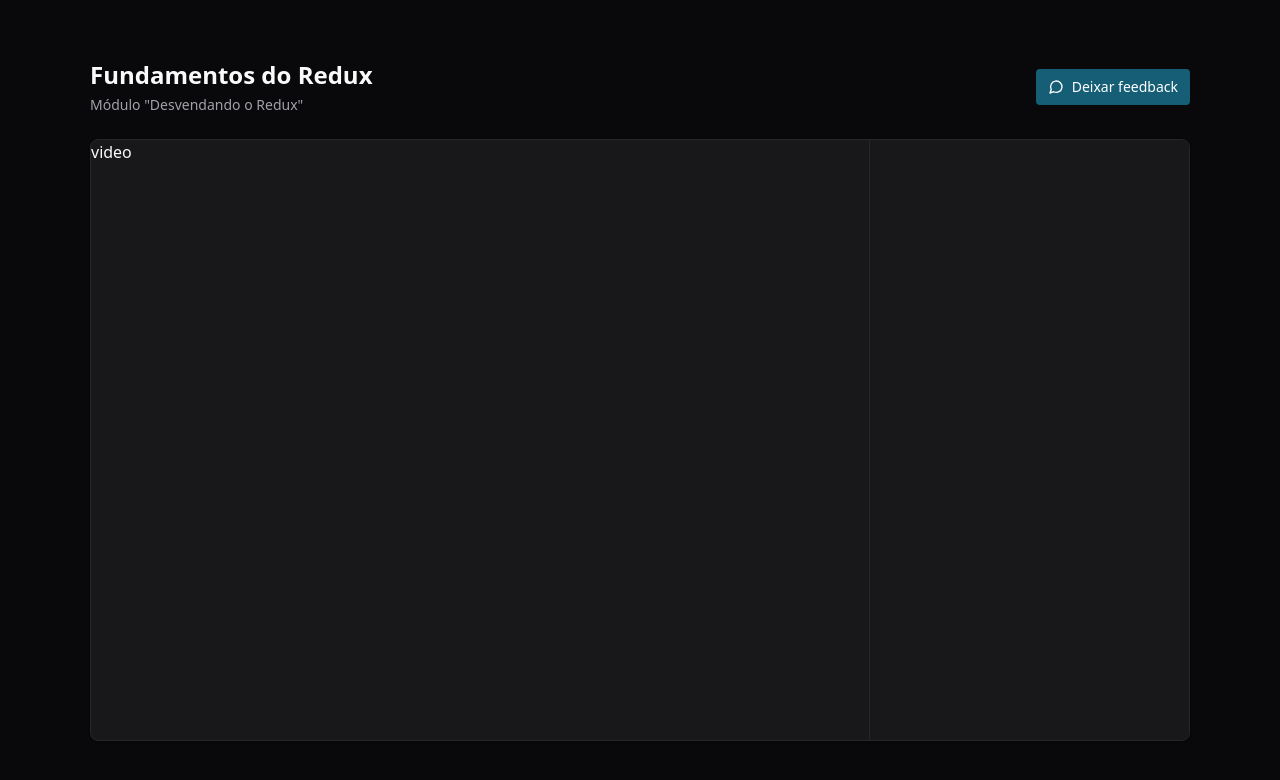
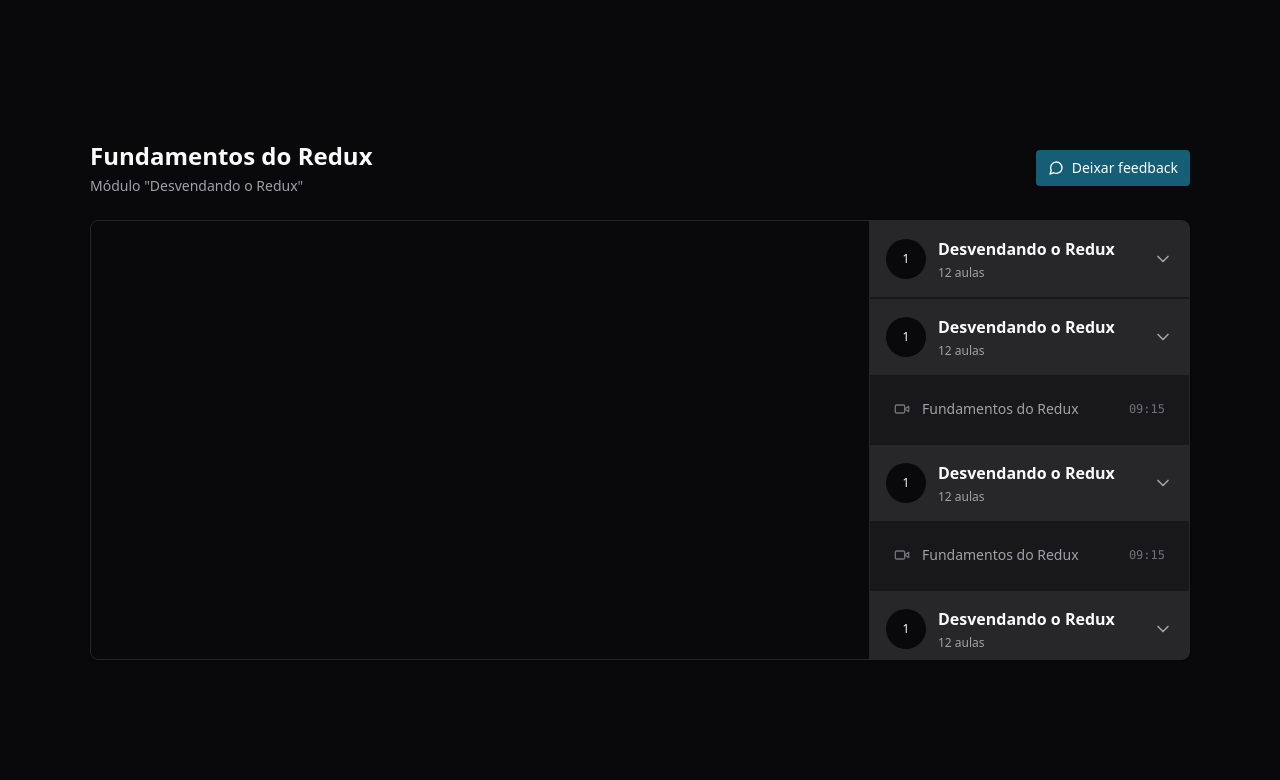
Before and after one commit to lfeliperibeiro/state-managements, a React (Vite) app: page / in a window 1280 px wide. Shown: the top 780 px of the page. Built offline with nearby package versions, Linux system fonts and the light colour scheme.

Commit message:
feat: create player ui

```diff
--- a/src/pages/Player.tsx
+++ b/src/pages/Player.tsx
@@ -1,4 +1,5 @@
-import { MessageCircle } from 'lucide-react';
+import { ChevronDown, MessageCircle, Video } from 'lucide-react';
+import ReactPlayer from 'react-player';
 
 export function Player() {
   return (
@@ -16,9 +17,120 @@
             Deixar feedback
           </button>
         </div>
-        <main className="relative flex overflow-hidden rounded-lg border border-zinc-800 bg-zinc-900 shadow">
-          <div className="flex-1">video</div>
-          <aside className="w-80 border-l border-x-zinc-800 bg-zinc-900 h-[600px]"></aside>
+        <main className="relative flex overflow-hidden rounded-lg border border-zinc-800 bg-zinc-900 shadow pr-80">
+          <div className="flex-1">
+            <div className="w-full bg-zinc-950 aspect-video">
+              <ReactPlayer
+                width="100%"
+                height="100%"
+                controls
+                url={'https://www.youtube.com/watch?v=Jai8w6K_GnY'}
+              />
+            </div>
+          </div>
+          <aside className="w-80 absolute top-0 bottom-0 right-0 border-l border-x-zinc-800 divide-y-2 divide-zinc-900 bg-zinc-900 overflow-y-scroll scrollbar scrollbar-thin scrollbar-track-zinc-950 scrollbar-thumb-zinc-800">
+            <div>
+              <button className="flex w-full items-center gap-3 bg-zinc-800 p-4">
+                <div className="flex h-10 w-10 rounded-full items-center justify-center bg-zinc-950 text-xs">
+                  1
+                </div>
+                <div className="flex flex-col gap-1 text-left">
+                  <strong>Desvendando o Redux</strong>
+                  <span className="text-xs text-zinc-400">12 aulas</span>
+                </div>
+                <ChevronDown className="h-5 w-5 ml-auto text-zinc-400" />
+              </button>
+
+            </div>
+
+            <div>
+              <button className="flex w-full items-center gap-3 bg-zinc-800 p-4">
+                <div className="flex h-10 w-10 rounded-full items-center justify-center bg-zinc-950 text-xs">
+                  1
+                </div>
+                <div className="flex flex-col gap-1 text-left">
+                  <strong>Desvendando o Redux</strong>
+                  <span className="text-xs text-zinc-400">12 aulas</span>
+                </div>
+                <ChevronDown className="h-5 w-5 ml-auto text-zinc-400" />
+              </button>
+              <nav className="relative flex flex-col gap-4 p-6">
+                <button className="flex items-center gap-3 text-sm text-zinc-400">
+                  <Video className="h-4 w-4 text-zinc-500" />
+                  <span>Fundamentos do Redux</span>
+                  <span className="ml-auto font-mono text-xs text-zinc-500">
+                    09:15
+                  </span>
+                </button>
+              </nav>
+            </div>
+
+            <div>
+              <button className="flex w-full items-center gap-3 bg-zinc-800 p-4">
+                <div className="flex h-10 w-10 rounded-full items-center justify-center bg-zinc-950 text-xs">
+                  1
+                </div>
+                <div className="flex flex-col gap-1 text-left">
+                  <strong>Desvendando o Redux</strong>
+                  <span className="text-xs text-zinc-400">12 aulas</span>
+                </div>
+                <ChevronDown className="h-5 w-5 ml-auto text-zinc-400" />
+              </button>
+              <nav className="relative flex flex-col gap-4 p-6">
+                <button className="flex items-center gap-3 text-sm text-zinc-400">
+                  <Video className="h-4 w-4 text-zinc-500" />
+                  <span>Fundamentos do Redux</span>
+                  <span className="ml-auto font-mono text-xs text-zinc-500">
+                    09:15
+                  </span>
+                </button>
+              </nav>
+            </div>
+
+            <div>
+              <button className="flex w-full items-center gap-3 bg-zinc-800 p-4">
+                <div className="flex h-10 w-10 rounded-full items-center justify-center bg-zinc-950 text-xs">
+                  1
+                </div>
+                <div className="flex flex-col gap-1 text-left">
+                  <strong>Desvendando o Redux</strong>
+                  <span className="text-xs text-zinc-400">12 aulas</span>
+                </div>
+                <ChevronDown className="h-5 w-5 ml-auto text-zinc-400" />
+              </button>
+              <nav className="relative flex flex-col gap-4 p-6">
+                <button className="flex items-center gap-3 text-sm text-zinc-400">
+                  <Video className="h-4 w-4 text-zinc-500" />
+                  <span>Fundamentos do Redux</span>
+                  <span className="ml-auto font-mono text-xs text-zinc-500">
+                    09:15
+                  </span>
+                </button>
+              </nav>
+            </div>
+
+            <div>
+              <button className="flex w-full items-center gap-3 bg-zinc-800 p-4">
+                <div className="flex h-10 w-10 rounded-full items-center justify-center bg-zinc-950 text-xs">
+                  1
+                </div>
+                <div className="flex flex-col gap-1 text-left">
+                  <strong>Desvendando o Redux</strong>
+                  <span className="text-xs text-zinc-400">12 aulas</span>
+                </div>
+                <ChevronDown className="h-5 w-5 ml-auto text-zinc-400" />
+              </button>
+              <nav className="relative flex flex-col gap-4 p-6">
+                <button className="flex items-center gap-3 text-sm text-zinc-400">
+                  <Video className="h-4 w-4 text-zinc-500" />
+                  <span>Fundamentos do Redux</span>
+                  <span className="ml-auto font-mono text-xs text-zinc-500">
+                    09:15
+                  </span>
+                </button>
+              </nav>
+            </div>
+          </aside>
         </main>
       </div>
     </div>
```
